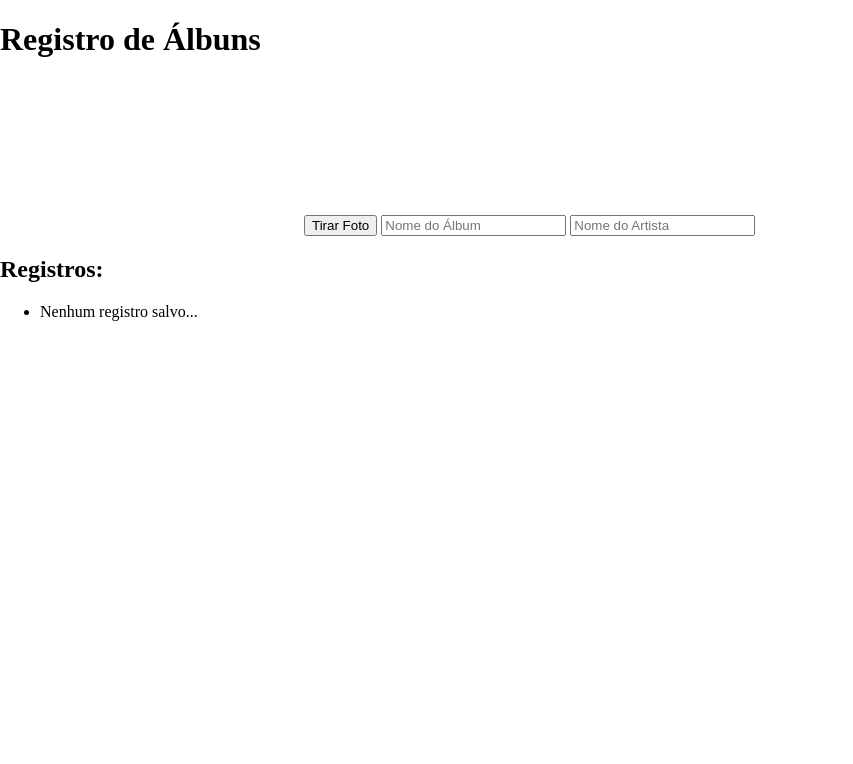
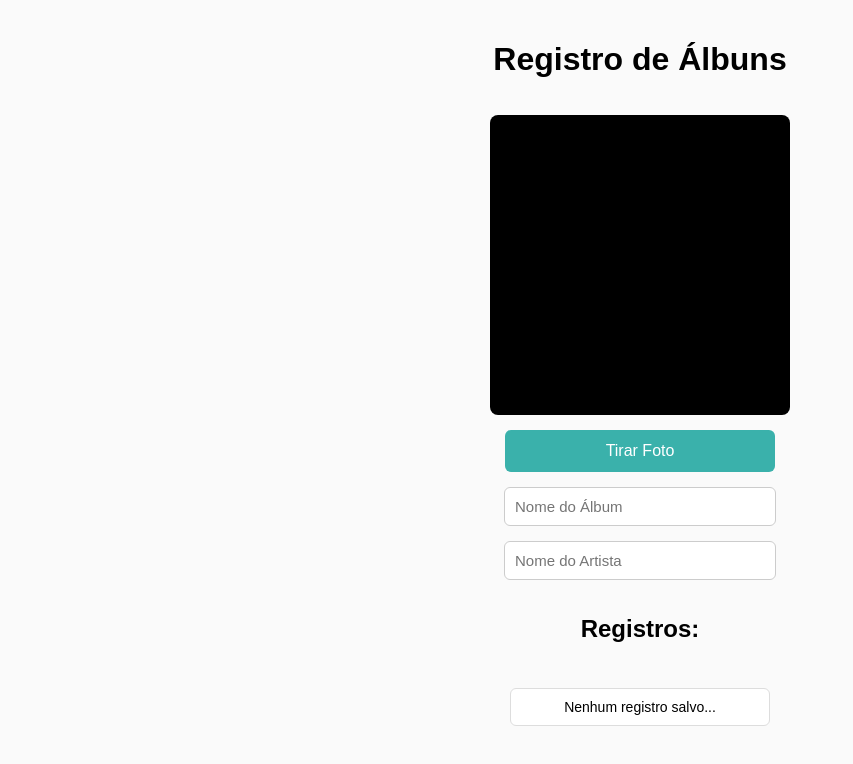
Before and after one commit to Hner1qwe/PDM_final_, a website built with Vite: page vite-project/index.html in a window 1280 px wide. Shown: the whole page, without its empty margins (0-853 px from the left). Built offline with nearby package versions, Linux system fonts and the light colour scheme; no server answers.

Commit message:
25/11 - 23:03

```diff
--- a/vite-project/css/style.css
+++ b/vite-project/css/style.css
@@ -1,33 +1,86 @@
-html, body{
+html,
+body {
   margin: 0;
   padding: 0;
   height: 100%;
   width: 100%;
+  font-family: Arial, sans-serif;
+  background-color: rgb(250, 250, 250);
 }
 
-#camera, #camera--view, #camera--sensor, #camera--output{
-  position: fixed;
-  height: 100%;
-  width: 100%;
-  object-fit: cover;
+#camera {
+  display: flex;
+  flex-direction: column;
+  align-items: center;
+  gap: 15px;
+  padding: 20px;
 }
 
-#camera--view, #camera--sensor, #camera--output{
-  transform: scaleX(-1);
-  filter: FlipH;
+#camera-view,
+#camera-sensor {
+  width: 300px;
+  height: 300px;
+  background: #000;
+  object-fit: cover;
+  border-radius: 8px;
 }
 
-#camera--trigger{
-  width: 200px;
-  background-color: black;
+#cameraTrigger {
+  width: 270px;
+  background-color: #3ab1ab;
   color: white;
   font-size: 16px;
-  border-radius: 30px;
+  border-radius: 6px;
   border: none;
-  padding: 15px 20px;
-  text-align: center;
-  box-shadow: 0 5px 10px 0 rgba(0,0,0,0.2);
-  position: fixed;
-  bottom: 30px;
-  left: calc(50% - 100px);
+  padding: 12px 16px;
+  cursor: pointer;
+  transition: 0.2s;
 }
+
+#cameraTrigger:hover {
+  background-color: #228580;
+}
+
+input {
+  width: 250px;
+  padding: 10px;
+  border-radius: 6px;
+  border: 1px solid #ccc;
+  font-size: 15px;
+}
+
+#registrosSalvos {
+  width: 260px;
+  padding: 0;
+  margin-top: 10px;
+  list-style: none;
+}
+
+#registrosSalvos li {
+  background: white;
+  padding: 10px;
+  margin-bottom: 6px;
+  border-radius: 6px;
+  border: 1px solid #ddd;
+  font-size: 14px;
+  display: flex;
+  flex-direction: column;
+  align-items: center;
+  gap: 6px;
+  list-style: none;
+}
+
+.btn-excluir {
+  margin-top: 10px;
+  padding: 8px 12px;
+  background-color: #ff4d6d;
+  color: white;
+  border: none;
+  border-radius: 8px;
+  font-size: 14px;
+  cursor: pointer;
+}
+
+.btn-excluir:hover {
+  background-color: #e63950;
+}
--- a/vite-project/index.html
+++ b/vite-project/index.html
@@ -6,7 +6,7 @@
     <meta name="viewport" content="width=device-width, initial-scale=1.0">
     <title>Registro de Álbuns</title>
     <meta name="description" content="projeto final">
-    <link rel="apple-touch-icon" href="images/pwa-icon-256.png" />
+    <link rel="apple-touch-icon" href="img/pwa-icon-256.png" />
     <link rel="stylesheet" href="./css/style.css" />
     <meta name="theme-color" content="white" />
     <link rel="manifest" href="manifest.json" />
@@ -14,9 +14,10 @@
 </head>
 
 <body class="fullscreen">
-    <main class="container">
+    <main>
+        <div id="container">
+            <div id="camera">
                 <h1>Registro de Álbuns</h1>
-        <div id="camera">
 
                 <video id="camera-view" autoplay playsinline></video>
 
@@ -31,6 +32,7 @@
                 <ul id="registrosSalvos"></ul>
 
             </div>
+        </div>
     </main>
 
     <script src="js/db.js" type="module"></script>
--- a/vite-project/js/db.js
+++ b/vite-project/js/db.js
@@ -63,9 +63,15 @@ async function listarData() {
     const artist = document.createElement("h3");
     artist.textContent = `${a.artista}`;
 
+    const btn = document.createElement("button");
+    btn.textContent = "Excluir";
+    btn.classList.add("btn-excluir");
+    btn.onclick = () => removeData(a.id);
+
     li.appendChild(title);
     li.appendChild(artist);
     li.appendChild(img);
+    li.appendChild(btn);
 
     registrosSalvos.appendChild(li);
   });
@@ -84,7 +90,7 @@ export async function addData(foto) {
   const albumArtist = artistaInput.value;
 
   if (!albumName || !albumArtist) {
-    alert("Preencha todos os campos.");
+    alert("Preencha os campos necessários!");
     return;
   }
 
@@ -102,3 +108,18 @@ export async function addData(foto) {
 
   await listarData();
 }
+
+export async function removeData(id) {
+  if (db == undefined) {
+    alert("O banco de dados está fechado.");
+    return;
+  }
+
+  const tx = db.transaction('albuns', 'readwrite');
+  const store = tx.objectStore('albuns');
+
+  await store.delete(id);
+  await tx.done;
+
+  await listarData();
+}
--- a/vite-project/js/main.js
+++ b/vite-project/js/main.js
@@ -43,7 +43,6 @@ window.addEventListener("DOMContentLoaded", () => {
 
   cameraStart();
 
-
   cameraTrigger.addEventListener("click", async () => {
 
     cameraSensor.width = cameraView.videoWidth;
--- a/vite-project/sw.js
+++ b/vite-project/sw.js
@@ -29,7 +29,7 @@ registerRoute(
   pageCache
 );
 registerRoute(
-  ({ request }) => ['style', 'script', 'worker'].includes(request.destination),
+  ({ request }) => ['style', 'script', 'worker', 'image'].includes(request.destination),
   new StaleWhileRevalidate({
     cacheName: 'asset-cache',
     plugins: [
```
Also changed, not shown: vite-project/manifest.json. Lines whose indentation alone changed are shown as unchanged.
